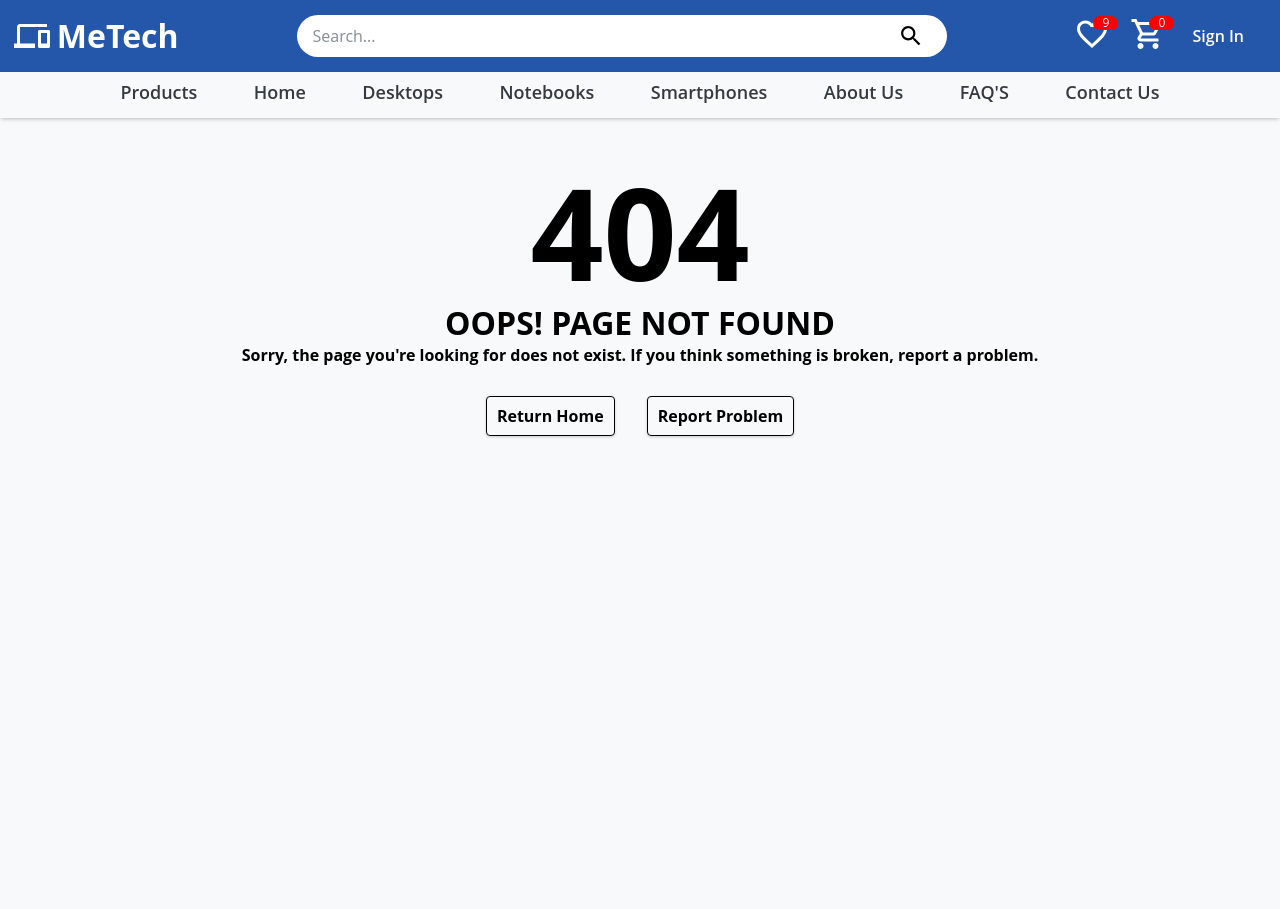
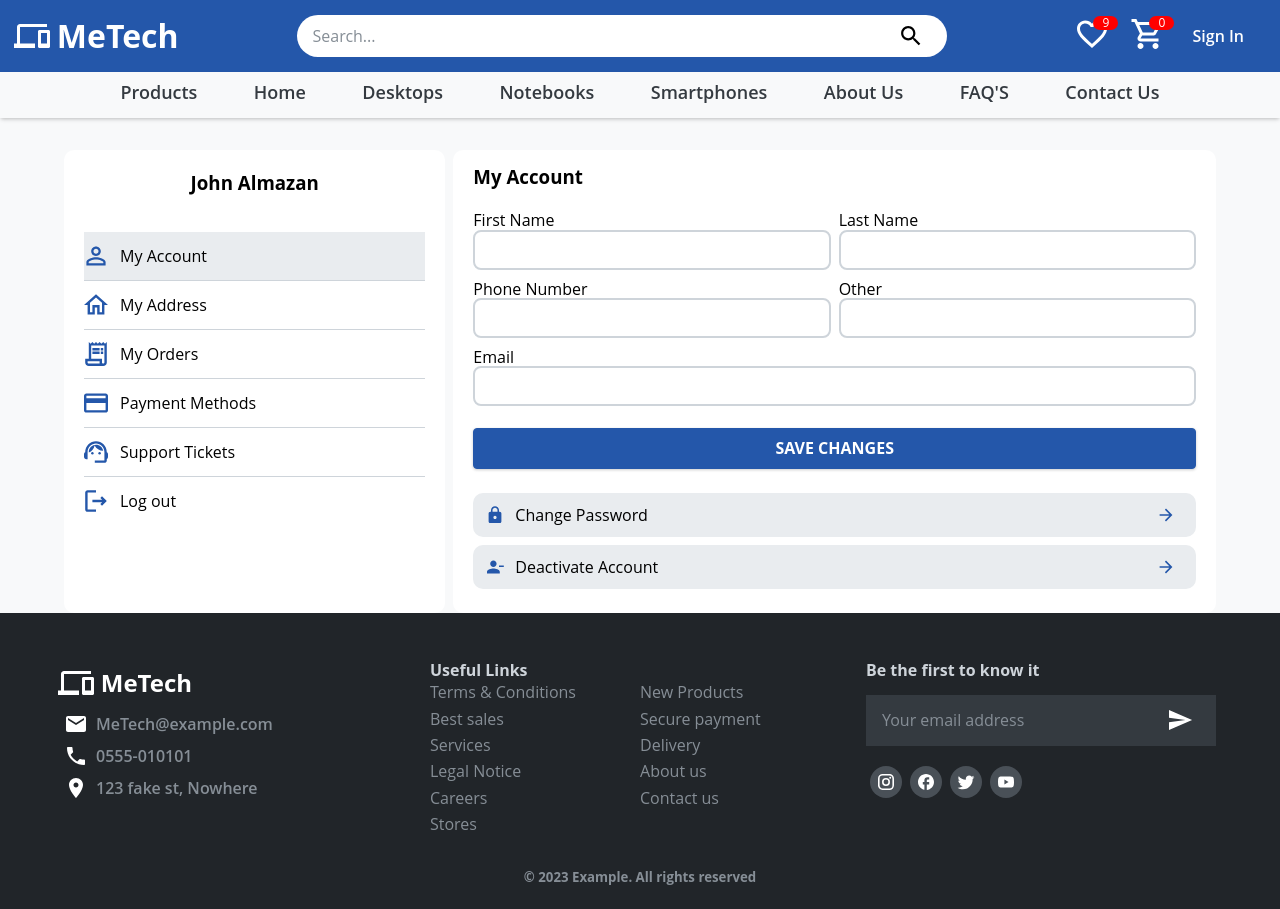
Before and after one commit to almazankaze/techWeb, a React (Create React App) app in the folder ecommerce-app/: page /account in a window 1280 px wide. Before the commit this address led to /notfound. Shown: the top 909 px of the page. Built offline with nearby package versions, Linux system fonts and the light colour scheme; no server answers.

Commit message:
added settings page with styles

```diff
--- a/ecommerce-app/src/App.css
+++ b/ecommerce-app/src/App.css
@@ -1,6 +1,6 @@
 :root {
   --main-color: #2457aa;
-  --secondary-color: green;
+  --main-color-light: #3670ce;
   --white: #fff;
   --gray-100: #f8f9fa;
   --gray-200: #e9ecef;
--- a/ecommerce-app/src/App.js
+++ b/ecommerce-app/src/App.js
@@ -8,6 +8,7 @@ import Footer from "./components/footer/Footer";
 import Authentication from "./routes/authentication/Authentication";
 import NotFound from "./routes/errors/NotFound";
 import Cart from "./routes/cart/Cart";
+import Account from "./routes/settings/Account";
 
 import SHOP_DATA from "./shop-data";
 
@@ -53,6 +54,7 @@ function App() {
             }
           />
           <Route path="cart" element={<Cart />} />
+          <Route path="account" element={<Account />} />
           <Route path="*" element={<Navigate to="/notfound" />} />
           <Route path="notfound" element={<NotFound />} />
         </Route>
--- a/ecommerce-app/src/components/button/Button.jsx
+++ b/ecommerce-app/src/components/button/Button.jsx
@@ -1,14 +1,16 @@
-import { BaseButton, CartButton } from "./button.style";
+import { BaseButton, CartButton, FullButton } from "./button.style";
 
 export const BUTTON_TYPE_CLASSES = {
   base: "base",
   cart: "cart-btn",
+  fullBtn: "full-btn",
 };
 
 const getButton = (buttonType = BUTTON_TYPE_CLASSES.base) =>
   ({
     [BUTTON_TYPE_CLASSES.base]: BaseButton,
     [BUTTON_TYPE_CLASSES.cart]: CartButton,
+    [BUTTON_TYPE_CLASSES.fullBtn]: FullButton,
   }[buttonType]);
 
 const Button = ({ children, buttonType, ...otherProps }) => {
--- a/ecommerce-app/src/components/button/button.style.jsx
+++ b/ecommerce-app/src/components/button/button.style.jsx
@@ -17,11 +17,21 @@ export const BaseButton = styled.button`
     color: var(--white);
     background: var(--black);
   }
+`;
 
-  @media (max-width: 900px) {
-    min-width: 80px;
-    font-size: 0.875rem;
-    padding: 0.5em 0;
+export const FullButton = styled(BaseButton)`
+  background-color: var(--main-color);
+  width: 100%;
+  text-align: center;
+  margin: 0.75rem 0 1.5rem;
+  border: 1px solid var(--main-color);
+  color: var(--white);
+  text-transform: uppercase;
+
+  &:hover {
+    background-color: var(--main-color-light);
+    border: 1px solid var(--main-color-light);
+    color: var(--white);
   }
 `;
 
--- a/ecommerce-app/src/components/navigation/Navigation.jsx
+++ b/ecommerce-app/src/components/navigation/Navigation.jsx
@@ -3,7 +3,6 @@ import { Outlet, Link, useNavigate } from "react-router-dom";
 import { useDispatch, useSelector } from "react-redux";
 
 import { selectCurrentUser } from "../../store/user/user-selector";
-import { signOutUser } from "../../utils/firebase/firebase";
 import {
   selectIsMenuOpen,
   selectIsSearchOpen,
@@ -76,9 +75,9 @@ const Navigation = () => {
               </span>
             </div>
             {currentUser ? (
-              <div className="nav-profile-link nav-link" onClick={signOutUser}>
+              <Link className="nav-profile-link nav-link" to="/account">
                 {currentUser.displayName}
-              </div>
+              </Link>
             ) : (
               <div className="nav-profile-link">
                 <Link className="nav-link" to="/auth">
--- a/ecommerce-app/src/components/navigation/SideBar.jsx
+++ b/ecommerce-app/src/components/navigation/SideBar.jsx
@@ -46,7 +46,7 @@ const SideBar = () => {
         </li>
         {currentUser ? (
           <li>
-            <Link className="side-link sidebar-item" to="/">
+            <Link className="side-link sidebar-item" to="/account">
               <PermIdentityOutlinedIcon className="sidebar-icon" />{" "}
               {currentUser.displayName}
             </Link>
--- /dev/null
+++ b/ecommerce-app/src/components/settings/MyAccount.jsx
@@ -0,0 +1,127 @@
+import { useState } from "react";
+
+import LockIcon from "@mui/icons-material/Lock";
+import PersonRemoveIcon from "@mui/icons-material/PersonRemove";
+import ArrowForwardIcon from "@mui/icons-material/ArrowForward";
+
+import Button, { BUTTON_TYPE_CLASSES } from "../button/Button";
+
+import "./settings.css";
+
+const defaultFormFields = {
+  firstName: "",
+  lastName: "",
+  phoneNumber: "",
+  other: "",
+  email: "",
+};
+
+const MyAccount = () => {
+  const [formFields, setFormFields] = useState(defaultFormFields);
+  const { firstName, lastName, phoneNumber, other, email } = formFields;
+
+  const resetFormFields = () => {
+    setFormFields(defaultFormFields);
+  };
+
+  const handleChange = (event) => {
+    const { name, value } = event.target;
+
+    setFormFields({ ...formFields, [name]: value });
+  };
+
+  const handleSubmit = async (event) => {
+    event.preventDefault();
+    console.log("ee");
+  };
+
+  return (
+    <div className="my-account">
+      <h3>My Account</h3>
+      <div className="my-account-form-container">
+        <form className="my-account-form" onSubmit={handleSubmit}>
+          <div className="my-account-inputs-container">
+            <div className="my-account-input-container">
+              <label>First Name</label>
+              <input
+                type="text"
+                name="firstName"
+                onChange={handleChange}
+                value={firstName}
+                required
+                className="my-account-input"
+              />
+            </div>
+            <div className="my-account-input-container">
+              <label>Last Name </label>
+              <input
+                type="text"
+                name="lastName"
+                onChange={handleChange}
+                value={lastName}
+                required
+                className="my-account-input"
+              />
+            </div>
+          </div>
+
+          <div className="my-account-inputs-container">
+            <div className="my-account-input-container">
+              <label>Phone Number</label>
+              <input
+                type="text"
+                name="phoneNumber"
+                onChange={handleChange}
+                value={phoneNumber}
+                required
+                className="my-account-input"
+              />
+            </div>
+            <div className="my-account-input-container">
+              <label>Other</label>
+              <input
+                type="text"
+                name="other"
+                onChange={handleChange}
+                value={other}
+                required
+                className="my-account-input"
+              />
+            </div>
+          </div>
+          <div className="my-account-input-container">
+            <label>Email</label>
+            <input
+              type="text"
+              name="email"
+              onChange={handleChange}
+              value={email}
+              required
+              className="my-account-input"
+            />
+          </div>
+
+          <Button type="submit" buttonType={BUTTON_TYPE_CLASSES.fullBtn}>
+            Save Changes
+          </Button>
+        </form>
+      </div>
+      <div className="my-account-button">
+        <div className="my-account-button-info">
+          <LockIcon className="my-account-button-icon" /> Change Password
+        </div>
+
+        <ArrowForwardIcon className="my-account-button-icon" />
+      </div>
+      <div className="my-account-button">
+        <div className="my-account-button-info">
+          <PersonRemoveIcon className="my-account-button-icon" /> Deactivate
+          Account
+        </div>
+        <ArrowForwardIcon className="my-account-button-icon" />
+      </div>
+    </div>
+  );
+};
+
+export default MyAccount;
--- /dev/null
+++ b/ecommerce-app/src/components/settings/SettingsMenu.jsx
@@ -0,0 +1,52 @@
+import PersonOutlineOutlinedIcon from "@mui/icons-material/PersonOutlineOutlined";
+import HomeOutlinedIcon from "@mui/icons-material/HomeOutlined";
+import ReceiptLongOutlinedIcon from "@mui/icons-material/ReceiptLongOutlined";
+import CreditCardOutlinedIcon from "@mui/icons-material/CreditCardOutlined";
+import SupportAgentOutlinedIcon from "@mui/icons-material/SupportAgentOutlined";
+import LogoutOutlinedIcon from "@mui/icons-material/LogoutOutlined";
+
+import { signOutUser } from "../../utils/firebase/firebase";
+import { useNavigate } from "react-router-dom";
+
+import "./settings.css";
+
+const SettingsMenu = () => {
+  const navigate = useNavigate();
+
+  const signMeOut = async () => {
+    await signOutUser();
+    navigate("/auth");
+  };
+  return (
+    <div className="settings-menu">
+      <div className="settings-user-info">
+        <h3>John Almazan</h3>
+      </div>
+      <ul className="settings-menu-buttons">
+        <li className="menu-button active">
+          <PersonOutlineOutlinedIcon className="settings-menu-icon" /> My
+          Account
+        </li>
+        <li className="menu-button">
+          <HomeOutlinedIcon className="settings-menu-icon" /> My Address
+        </li>
+        <li className="menu-button">
+          <ReceiptLongOutlinedIcon className="settings-menu-icon" /> My Orders
+        </li>
+        <li className="menu-button">
+          <CreditCardOutlinedIcon className="settings-menu-icon" /> Payment
+          Methods
+        </li>
+        <li className="menu-button">
+          <SupportAgentOutlinedIcon className="settings-menu-icon" /> Support
+          Tickets
+        </li>
+        <li className="menu-button" onClick={signMeOut}>
+          <LogoutOutlinedIcon className="settings-menu-icon" /> Log out
+        </li>
+      </ul>
+    </div>
+  );
+};
+
+export default SettingsMenu;
--- /dev/null
+++ b/ecommerce-app/src/components/settings/settings.css
@@ -0,0 +1,116 @@
+.settings-menu {
+  background-color: var(--white);
+  border-radius: 10px;
+}
+
+.settings-user-info {
+  padding: 1.4rem 0;
+  text-align: center;
+}
+
+.settings-menu-buttons {
+  list-style: none;
+  padding: 1rem 1.25rem;
+}
+
+.menu-button {
+  display: flex;
+  align-items: center;
+  cursor: pointer;
+  padding: 0.75rem 0;
+  border-bottom: var(--gray-400) solid 1px;
+  transition: background-color 0.3s linear;
+}
+
+.settings-menu-buttons .menu-button:last-child {
+  border-bottom: none;
+}
+
+.menu-button:hover {
+  background-color: var(--gray-200);
+}
+
+.active {
+  background-color: var(--gray-200);
+}
+
+.settings-menu-icon {
+  transform: scale(1.2);
+  color: var(--main-color);
+  margin-right: 0.75rem;
+}
+
+.my-account {
+  background-color: var(--white);
+  border-radius: 10px;
+  padding: 1rem 1.25rem;
+}
+
+.my-account-form-container {
+  margin-top: 1.5rem;
+}
+
+.my-account-inputs-container {
+  display: flex;
+}
+
+.my-account-inputs-container .my-account-input-container:first-child {
+  margin-right: 0.5rem;
+}
+
+.my-account-input-container {
+  width: 100%;
+  margin-bottom: 0.625rem;
+}
+
+.my-account-input {
+  width: 100%;
+  padding: 1.25rem 0.625rem 1rem;
+  height: 2rem;
+  border: 2px solid var(--gray-400);
+  border-radius: 8px;
+  outline: none;
+  transition: border-color 0.2s ease-in-out;
+}
+
+.my-account-input:focus {
+  border: 2px solid var(--main-color);
+}
+
+.my-account-button {
+  display: flex;
+  align-items: center;
+  justify-content: space-between;
+  cursor: pointer;
+  background-color: var(--gray-200);
+  padding: 0.625rem;
+  border-radius: 10px;
+  margin-bottom: 8px;
+  transition: background-color 0.3s linear;
+}
+
+.my-account-button:hover {
+  background-color: var(--gray-400);
+}
+
+.my-account-button-info {
+  display: flex;
+  align-items: center;
+}
+
+.my-account-button-icon {
+  color: var(--main-color);
+  transform: scale(0.8);
+  margin-right: 0.5rem;
+}
+
+@media (max-width: 550px) {
+  .my-account-inputs-container {
+    display: flex;
+    flex-direction: column;
+  }
+
+  .my-account-inputs-container .my-account-input-container:first-child {
+    margin-right: 0;
+  }
+}
--- /dev/null
+++ b/ecommerce-app/src/routes/settings/Account.jsx
@@ -0,0 +1,16 @@
+import MyAccount from "../../components/settings/MyAccount";
+import SettingsMenu from "../../components/settings/SettingsMenu";
+import "./account.css";
+
+const Account = () => {
+  return (
+    <div className="container settings">
+      <div className="settings-grid">
+        <SettingsMenu />
+        <MyAccount />
+      </div>
+    </div>
+  );
+};
+
+export default Account;
--- /dev/null
+++ b/ecommerce-app/src/routes/settings/account.css
@@ -0,0 +1,16 @@
+.settings {
+  min-height: 60vh;
+}
+
+.settings-grid {
+  display: grid;
+  grid-template-columns: 1fr 2fr;
+  gap: 0.5rem;
+  padding-top: 2rem;
+}
+
+@media (max-width: 1200px) {
+  .settings-grid {
+    grid-template-columns: 1fr;
+  }
+}
```
